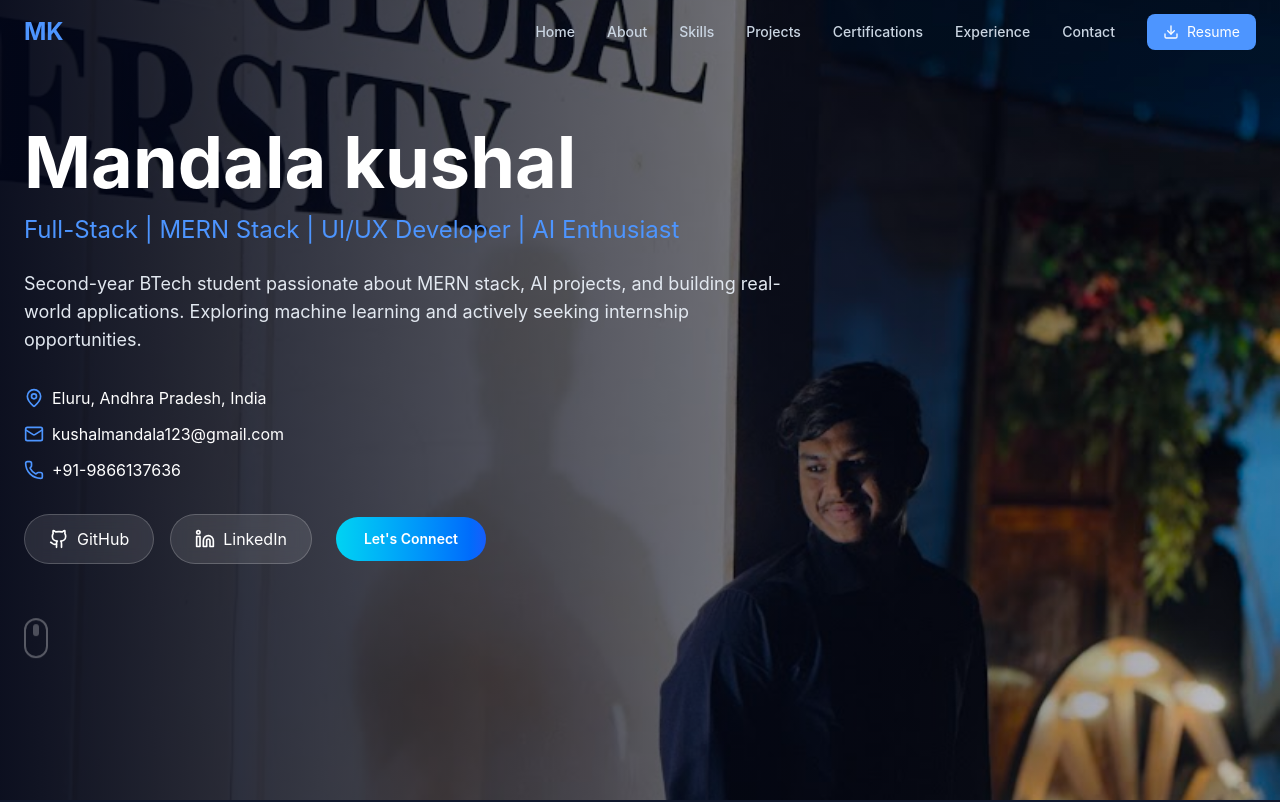
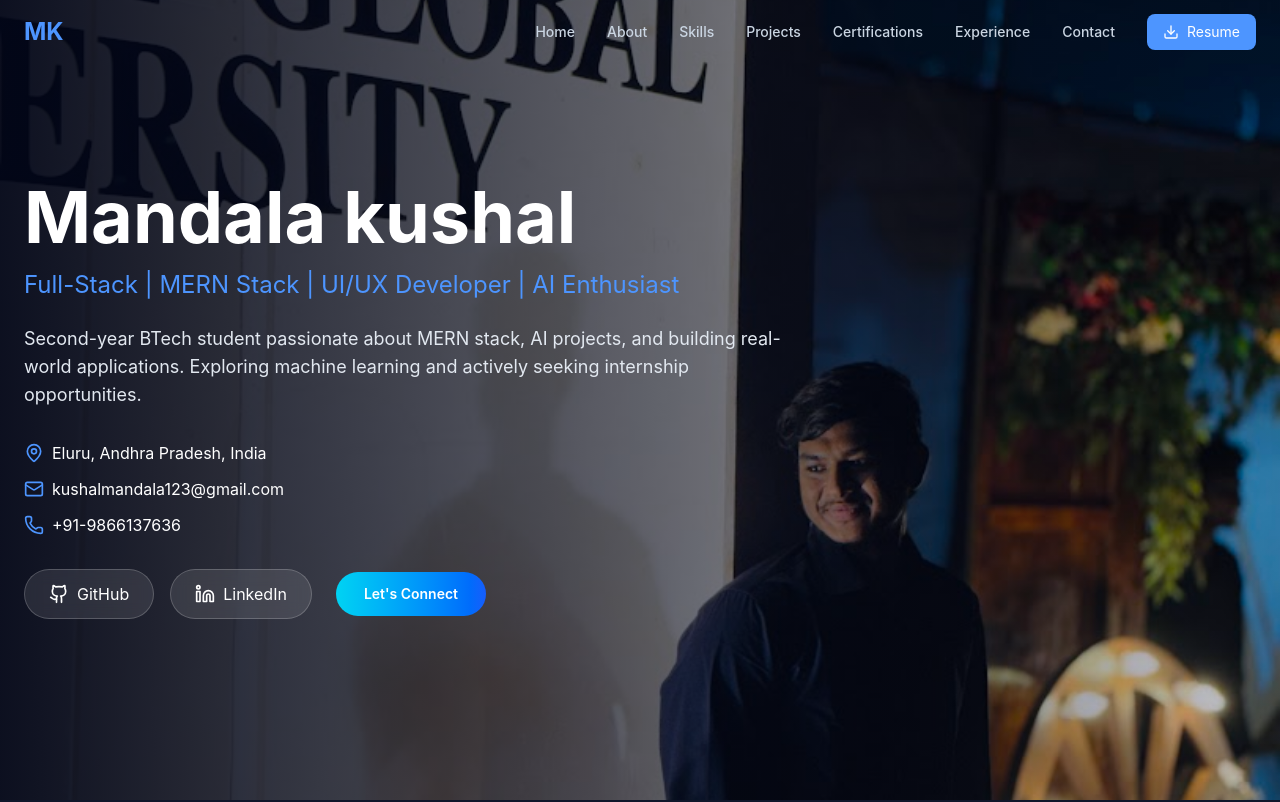
Before and after one commit to KUSHALMANDALA07/portfolio-kushal, a React (Vite) app: page / in a window 1280 px wide. Shown: the top 802 px of the page. Built offline with nearby package versions, Linux system fonts and the light colour scheme.

Commit message:
portfolio

```diff
--- a/src/app/components/Hero.tsx
+++ b/src/app/components/Hero.tsx
@@ -103,18 +103,6 @@ export function Hero() {
             </a>
           </motion.div>
 
-          <motion.div
-            initial={{ opacity: 0 }}
-            animate={{ opacity: 1 }}
-            transition={{ delay: 1.2, duration: 1 }}
-            className="mt-16"
-          >
-            <a href="#about" className="inline-block animate-bounce">
-              <div className="w-6 h-10 border-2 border-white/30 rounded-full p-1">
-                <div className="w-1.5 h-3 bg-white/50 rounded-full mx-auto animate-pulse"></div>
-              </div>
-            </a>
-          </motion.div>
         </motion.div>
       </div>
     </section>
```
